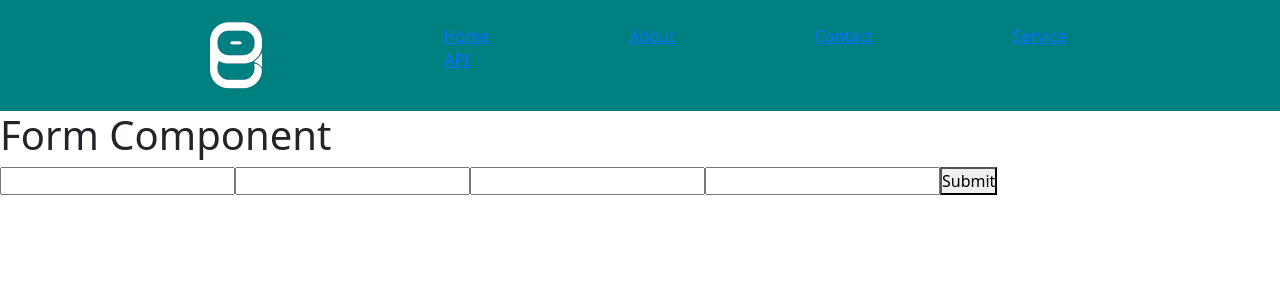
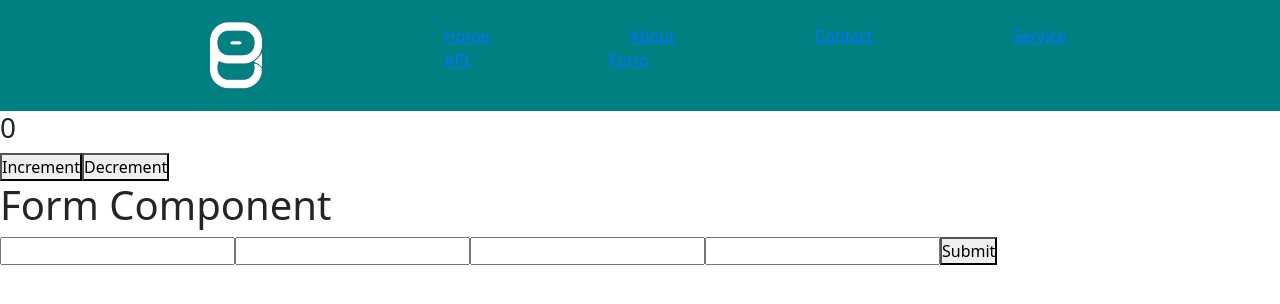
Before and after one commit to DAVID-EXCEL1/august-react, a React (Vite) app: page /form in a window 1280 px wide. Shown: the top 304 px of the page. Built offline with nearby package versions, Linux system fonts and the light colour scheme.

Commit message:
feat: Add Form page and update Navbar; integrate counter functionality with Redux

```diff
--- a/src/components/Navbar.jsx
+++ b/src/components/Navbar.jsx
@@ -13,6 +13,7 @@ const Navbar = () => {
                     <li style={{display: "inline-block", marginLeft: "140px"}}><Link to="/contact"> Contact</Link></li>
                     <li style={{display: "inline-block", marginLeft: "140px"}}><Link to="/service"> Service</Link></li>
                     <li style={{display: "inline-block", marginLeft: "140px"}}><Link to="/api"> API</Link></li>
+                    <li style={{display: "inline-block", marginLeft: "140px"}}><Link to="/form"> Form</Link></li>
                 </ul>
             </nav>
         </>
--- a/src/pages/Form.jsx
+++ b/src/pages/Form.jsx
@@ -1,8 +1,12 @@
 import React from 'react'
 import { useFormik } from 'formik'
 import * as yup from "yup"
+import { useDispatch, useSelector } from 'react-redux'
+import { decrement, increment } from '../redux/counterSlice'
 
 const Form = () => {
+        let count = useSelector(state => state.counterReducer.counter)
+        let dispatch = useDispatch()
     let formik = useFormik({
         initialValues: {
             firstName: "",
@@ -29,6 +33,9 @@ const Form = () => {
 
     return (
         <>
+        <h3>{count}</h3>
+        <button onClick={() => dispatch(increment())}>Increment</button>
+        <button onClick={() => dispatch(decrement())}>Decrement</button>
             <h1>Form Component</h1>
             <input type="text" name='firstName' onChange={formik.handleChange} onBlur={formik.handleBlur} />
             {
--- a/src/pages/Herosection.jsx
+++ b/src/pages/Herosection.jsx
@@ -3,11 +3,13 @@ import myHero from "../assets/header.png"
 import PropsBtn from '../components/PropsBtn'
 import axios from 'axios'
 import { useNavigate } from 'react-router-dom'
-import { useSelector } from 'react-redux'
+import { useDispatch, useSelector } from 'react-redux'
+import { increment, decrement,incrementByAmount   } from '../redux/counterSlice'
 
 const Herosection = () => {
-    let count = useSelector(state => state.counterReducer.count)
-    useSelector(function (state) { return state })
+    let dispatch = useDispatch()
+    let count = useSelector(state => state.counterReducer.counter)
+    // useSelector(function (state) { return state })
         console.log(count);
     let navigate = useNavigate()
     useEffect(() => {
@@ -63,7 +65,10 @@ const Herosection = () => {
             <PropsBtn title="Edit" color="btn btn-primary" test={test} />
             <PropsBtn title="Delete" color="btn btn-danger" test={test1} />
             <PropsBtn title="Rusticate" color="btn btn-success" test={test2} />
-
+            <h3>{count}</h3>
+        <button onClick={() => dispatch(increment())}>Increase</button>
+        <button onClick={() => dispatch(decrement())}>Decrease</button>
+        <button onClick={() => dispatch(incrementByAmount(20))}>Increase by 20</button>
         </>
     )
 }
--- a/src/redux/counterSlice.js
+++ b/src/redux/counterSlice.js
@@ -7,8 +7,19 @@ export const counterSlice = createSlice({
         allUsers: [],
         counter: 0
     },
-
-
+    reducers: {
+        increment: (state) => {
+            state.counter += 1
+        },
+        decrement: (state) => {
+            state.counter -= 1
+        },
+        incrementByAmount: (state, action) => {
+            state.counter += action.payload
+        }
+    }
 })
 
+export const { increment, decrement, incrementByAmount } = counterSlice.actions
+
 export default counterSlice.reducer;
```
